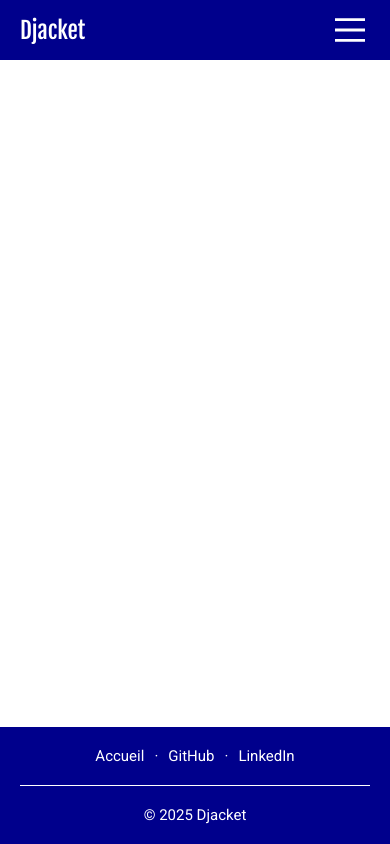
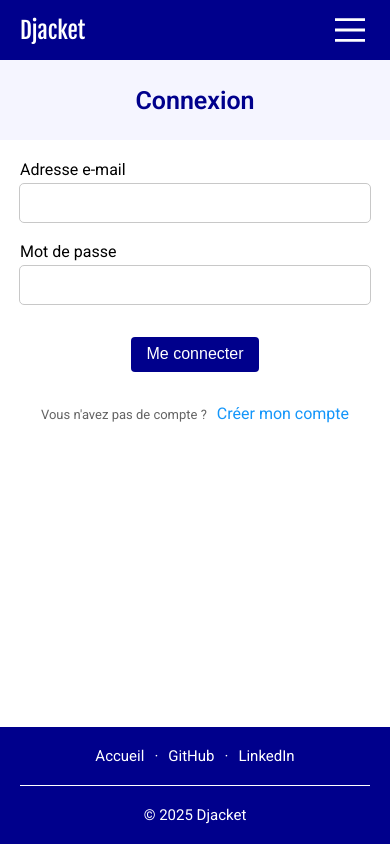
Before and after one commit to romansainthilaire/djacket, a Vue app in the folder djacket/: page /login in a window 390 px wide. Built offline with nearby package versions, Linux system fonts and the light colour scheme.

Commit message:
LoginView component

```diff
--- a/djacket/src/router/index.ts
+++ b/djacket/src/router/index.ts
@@ -6,6 +6,7 @@ import SignupView from "../views/SignupView.vue"
 import VerifyEmailNoticeView from "../views/VerifyEmailNoticeView.vue"
 import VerifyEmailView from "../views/VerifyEmailView.vue"
 import ResendVerificationEmailView from "../views/ResendVerificationEmailView.vue"
+import LoginView from "../views/LoginView.vue"
 
 const router = createRouter({
   history: createWebHistory(import.meta.env.BASE_URL),
@@ -35,6 +36,11 @@ const router = createRouter({
       path: "/resend-verification-email",
       name: "resend-verification-email",
       component: ResendVerificationEmailView
+    },
+    {
+      path: "/login",
+      name: "login",
+      component: LoginView
     }
   ]
 })
--- /dev/null
+++ b/djacket/src/views/LoginView.vue
@@ -0,0 +1,228 @@
+<script setup lang="ts">
+import { ref, watch } from "vue"
+import { useRouter } from "vue-router"
+import { useAuthStore } from "@/stores/auth"
+
+import BaseLoadingSpinner from "@/components/BaseLoadingSpinner.vue"
+import BaseButton from "@/components/BaseButton.vue"
+
+const router = useRouter()
+const auth = useAuthStore()
+
+const email = ref("")
+const password = ref("")
+
+const invalidCredentialsError = ref(false)
+const emailVerifiedError = ref(false)
+const unknownError = ref(false)
+
+const loading = ref(false)
+
+function resetErrors() {
+  invalidCredentialsError.value = false
+  emailVerifiedError.value = false
+  unknownError.value = false
+}
+
+async function login() {
+  resetErrors()
+  loading.value = true
+  try {
+    await auth.login(email.value, password.value)
+    router.push({ name: "home" })
+  } catch (error: any) {
+    if (error.response?.data) {
+      const data = error.response.data
+      invalidCredentialsError.value = !!data.invalid_credentials
+      emailVerifiedError.value = !!data.email_verified
+    } else {
+      unknownError.value = true
+    }
+  } finally {
+    loading.value = false
+  }
+}
+
+watch([email, password], () => {
+  resetErrors()
+})
+</script>
+
+<template>
+  <div class="content">
+    <div class="card">
+
+      <div class="header">
+        <h1>Connexion</h1>
+      </div>
+
+      <form @submit.prevent="login()">
+
+        <div class="form-field">
+          <label for="email">Adresse e-mail</label>
+          <input v-model="email" id="email" type="email" required />
+        </div>
+
+        <div class="form-field">
+          <label for="password">Mot de passe</label>
+          <input v-model="password" id="password" type="password" required />
+        </div>
+
+        <p v-if="invalidCredentialsError" class="error-message">
+          Nom d'utilisateur ou mot de passe incorrect.
+        </p>
+
+        <div v-if="emailVerifiedError" class="error-message">
+          <p>Votre adresse e-mail n'a pas été vérifiée.</p>
+          <p class="resend-message">
+            Cliquez sur
+            <RouterLink to="/resend-verification-email" class="resend-link">ce lien</RouterLink>
+            pour renvoyer l'e-mail de vérification.
+          </p>
+        </div>
+
+        <p v-if="unknownError" class="error-message">
+          Une erreur est survenue. Veuillez réessayer plus tard.
+        </p>
+
+        <div class="submit-button-container">
+          <BaseLoadingSpinner v-if="loading" />
+          <BaseButton v-else type="submit">Me connecter</BaseButton>
+        </div>
+
+      </form>
+
+      <div class="footer">
+        <span class="footer-text">Vous n'avez pas de compte ?</span>
+        <RouterLink class="footer-link" to="/signup">Créer mon compte</RouterLink>
+      </div>
+
+    </div>
+  </div>
+</template>
+
+<style scoped>
+.content {
+  display: flex;
+  justify-content: center;
+  padding-top: 60px;
+  padding-bottom: 100px;
+}
+
+.card {
+  width: 100%;
+  max-width: 450px;
+  border-radius: 8px;
+  box-shadow: 0 5px 15px rgba(0, 0, 0, 0.2);
+}
+
+.header {
+  height: 80px;
+  display: flex;
+  align-items: center;
+  justify-content: center;
+  background-color: rgb(245, 245, 255);
+}
+
+h1 {
+  color: rgb(0, 0, 140);
+  font-size: 25px;
+  font-weight: 600;
+}
+
+form {
+  padding: 0 30px;
+}
+
+.form-field {
+  display: flex;
+  flex-direction: column;
+  margin-top: 20px;
+}
+
+label {
+  margin-bottom: 5px;
+  font-size: 16px;
+}
+
+input {
+  width: 100%;
+  box-sizing: border-box;
+  padding: 10px;
+  border: none;
+  border-radius: 4px;
+  outline: 1px solid rgb(200, 200, 200);
+  color: rgb(0, 0, 140);
+  font-size: 16px;
+}
+
+input:focus {
+  outline: 1px solid rgb(0, 0, 140);
+}
+
+.error-message {
+  margin-top: 20px;
+  font-size: 13px;
+  color: rgb(220, 20, 80);
+}
+
+.resend-message {
+  margin-top: 5px;
+}
+
+.resend-link {
+  color: rgb(220, 20, 80);
+  text-underline-offset: 2px;
+}
+
+.submit-button-container {
+  height: 100px;
+  display: flex;
+  align-items: center;
+  justify-content: center;
+}
+
+.footer {
+  text-align: center;
+  padding-bottom: 30px;
+}
+
+.footer-text {
+  color: rgb(100, 100, 100);
+  font-size: 13px;
+}
+
+.footer-link {
+  font-size: 16px;
+  margin-left: 10px;
+  color: rgb(20, 150, 250);
+  text-decoration: none;
+}
+
+.footer-link:hover {
+  text-decoration: underline;
+  text-underline-offset: 2px;
+}
+
+@media (max-width: 600px) {
+  .content {
+    padding-top: 0;
+    padding-bottom: 50px;
+  }
+
+  .header {
+    margin-left: -20px;
+    margin-right: -20px;
+  }
+
+  form {
+    padding: 0;
+  }
+
+  .card {
+    max-width: none;
+    border-radius: 0;
+    box-shadow: none;
+  }
+}
+</style>
```
Also changed, not shown: 1 other file (tests, documents, lock files or other folders).
